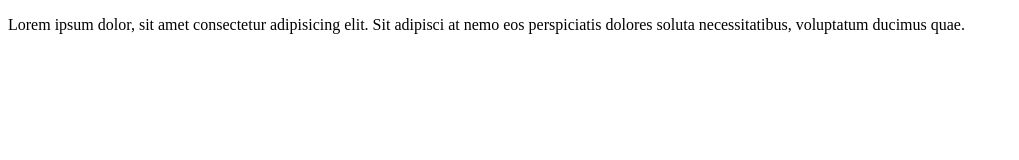
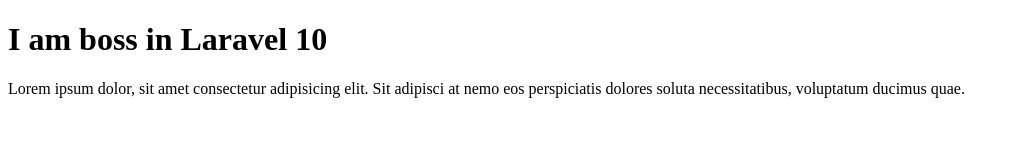
Before and after one commit to shohelrana2024/crud, a plain HTML site: page index.html in a window 1280 px wide. Shown: the whole page, without its empty margins (0-1019 px from the left). Drawn offline with Linux system fonts and the light colour scheme.

Commit message:
first commit

```diff
--- a/index.html
+++ b/index.html
@@ -6,6 +6,7 @@
     <title>CRUD</title>
 </head>
 <body>
+    <h1>I am boss in Laravel 10</h1>
     <p>Lorem ipsum dolor, sit amet consectetur adipisicing elit. Sit adipisci at nemo eos perspiciatis dolores soluta necessitatibus, voluptatum ducimus quae.</p>
 </body>
 </html>
```
